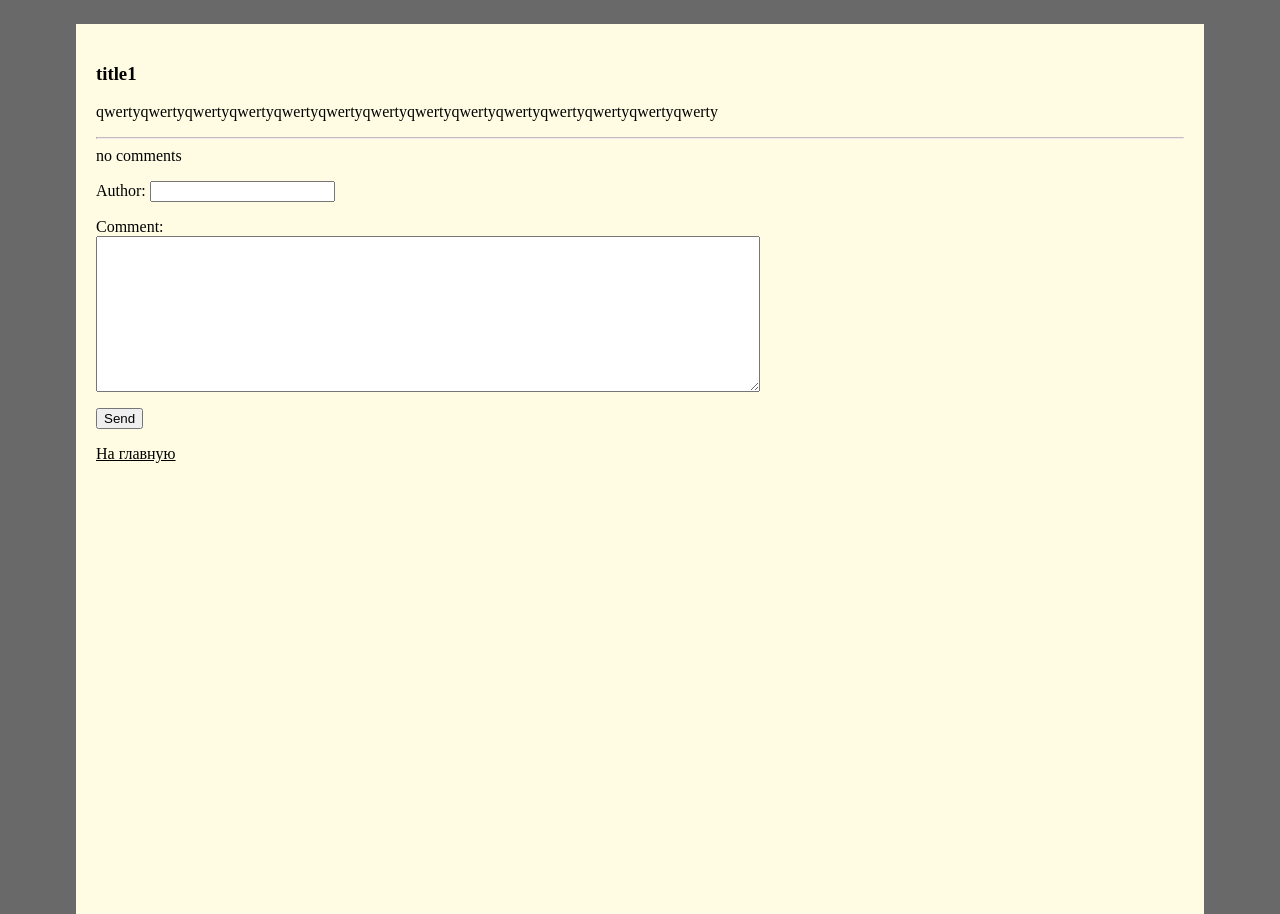
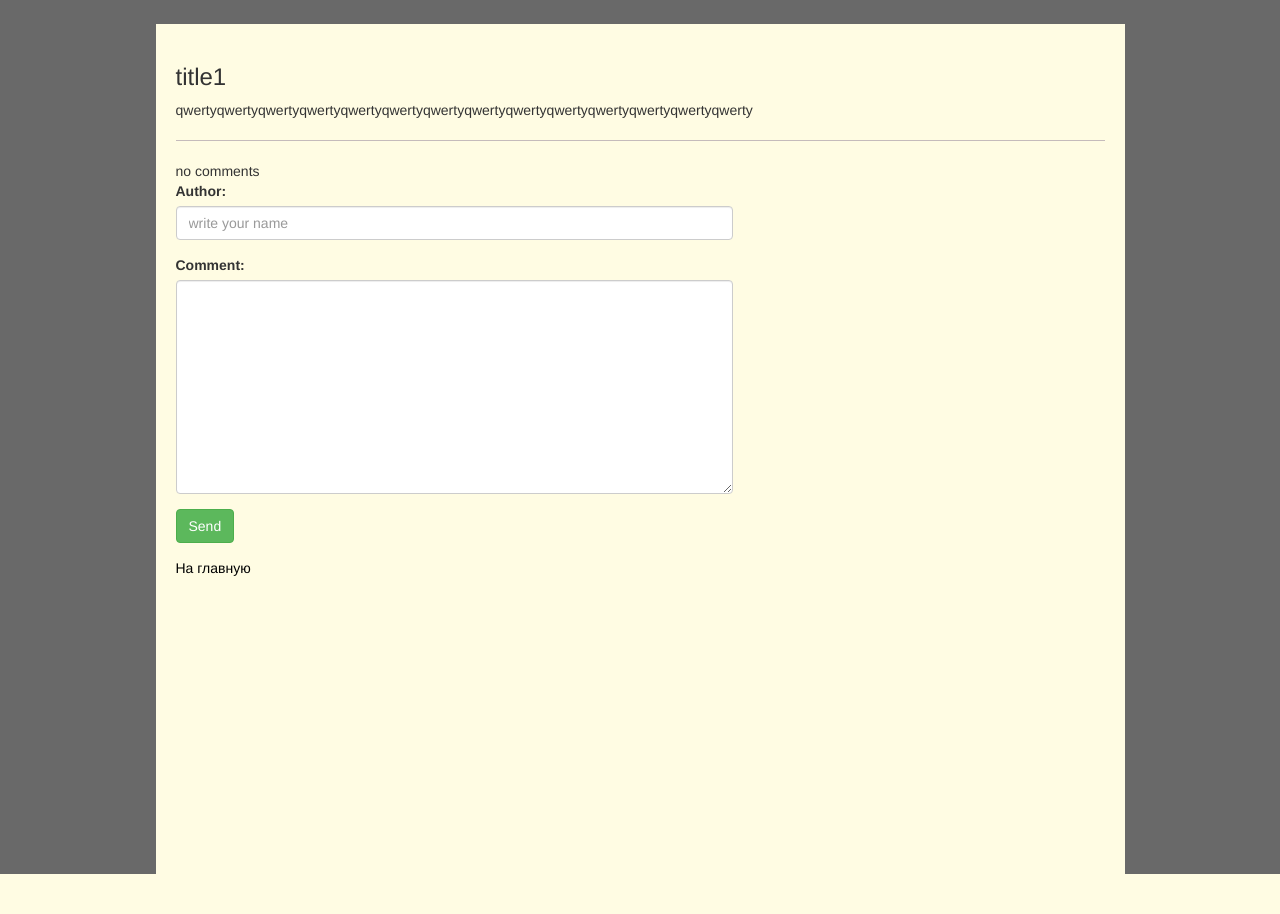
Before and after one commit to A1exeyDunin/WARP, a PHP site: page /single_article.php?id=1 in a window 1280 px wide. After the commit the page ends 874 px from the top, so only its background shows below. Run offline with PHP 8.4, Linux system fonts and the light colour scheme; data comes from the database, SQL or seed files in the repository; data that the repository does not hold is empty.

Commit message:
single view

```diff
--- a/proj1/view/single_view.php
+++ b/proj1/view/single_view.php
@@ -3,14 +3,15 @@
     <head>
         <meta http-equiv="content-type" content="text/html; charset=UTF-8" />
         <title></title>
+        <link rel="stylesheet" href="https://maxcdn.bootstrapcdn.com/bootstrap/3.3.5/css/bootstrap.min.css">
         <link href="css/style.css" rel="stylesheet" type="text/css"/>
     </head>
     <body>
-
+        <div class="container">
         <div class="content">
 
             <h3><?= $mydata['title'] ?></h3>
-            <p><?= $mydata['text'] ?></p>
+            <p class="text-justify"><?= $mydata['text'] ?></p>
             <hr>
 
             <?php
@@ -26,27 +27,24 @@
                 }
             }
             ?>
-
             <form name="comments" action="../single_article.php?action=add&id=<?= $mydata['id'] ?>" method="post">
-                <p>
+                <div class="form-group">
                     <label>Author:</label>
-                    <input type="text" name="author" required/>
-                </p>
-                <p>
+                    <input type="text" name="author" class="form-item form-control" required placeholder="write your name"/>
+                </div>
+                <div class="form-group">
                     <label>Comment:</label>
                     <br />
-                    <textarea name="comment" cols="80" rows="10"></textarea>
-                </p>
-                <p>
+                    <textarea name="comment" class="form-control" cols="80" rows="10"></textarea>
+                </div>
+                <div class="form-group">
                     <input type="hidden" name="page_id" value="<?php echo $id ?>" />
-                    <input type="submit" value="Send"  />
-                </p>
+                    <input type="submit" class="btn btn-success" value="Send"  />
+                </div>
             </form>
-            <form>
                  <a href="http://site.ua">На главную</a>
-            </form>
         </div>
-
+        </div>
 
     </body>
 </html>
```
